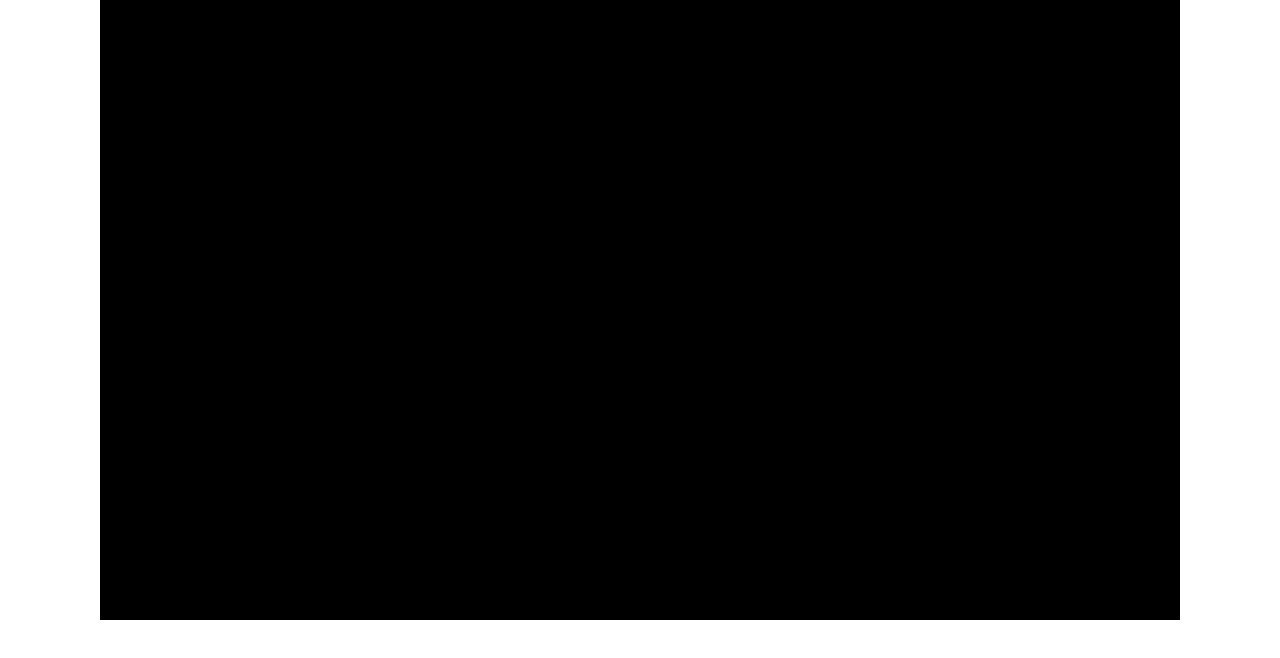
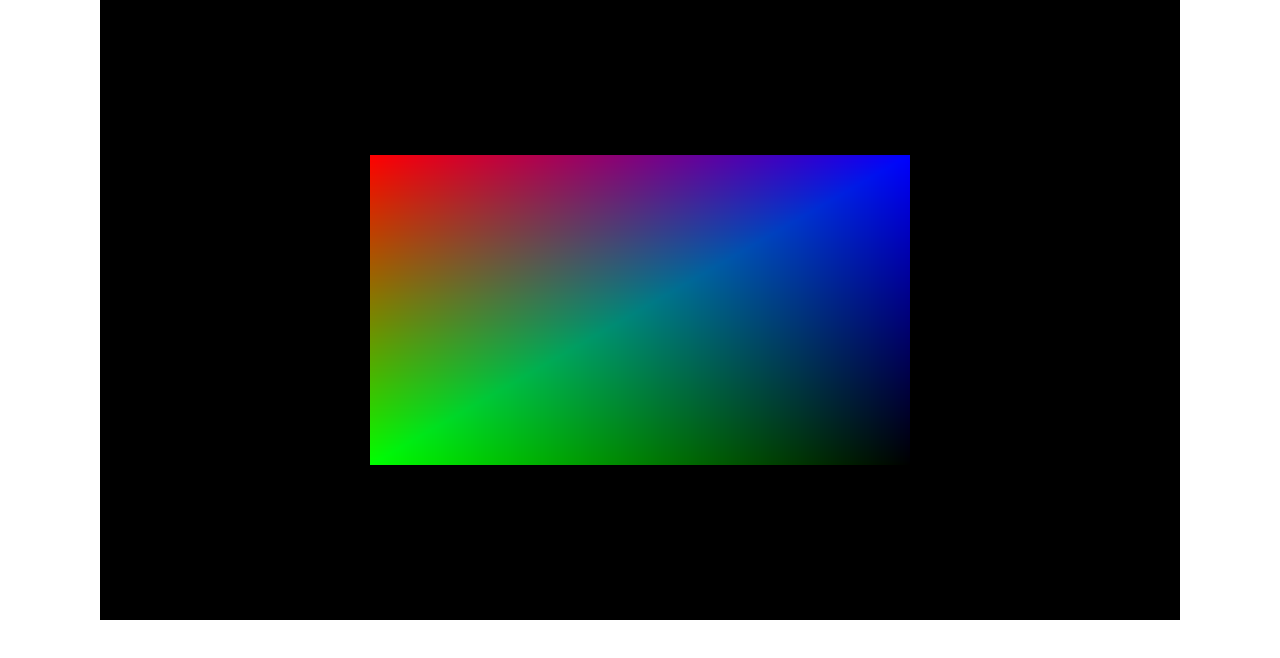
Before and after one commit to TamigaYamazaki/GameMadeFrameWorlk_js, a plain HTML site: page index.html in a window 1280 px wide. Drawn offline with Linux system fonts and the light colour scheme.

Commit message:
Add Shading system

```diff
--- a/Engine/Shaders/flagment_shader.glsl.js
+++ b/Engine/Shaders/flagment_shader.glsl.js
@@ -1,12 +1,10 @@
-const vertex_source = `#version 300 es
-
+const flagment_source = `#version 300 es
 precision highp float;
 
 in vec4 vColor;
 
-out vec4 fragmentColor;
+out vec4 FragColor;
 
-void main()
-{
-	fragmentColor = vColor;
+void main() {
+    FragColor = vColor;
 }`;
--- a/Engine/Shaders/vertex_shader.glsl.js
+++ b/Engine/Shaders/vertex_shader.glsl.js
@@ -1,19 +1,12 @@
-const flagment_source = `#version 300 es
+const vertex_source = `#version 300 es
+in vec3 vertexPosition;		//頂点座標
+in vec4 color;				//頂点色
 
-//use OpenGL ES 3.0
-
-//position of vertex: x, y, z
-//color of vertex: r, g, b, alpha
-in vec3 vertexPosition;
-in vec4 color;
-
-//declaration a variable that output to flagment shader with "out".
 out vec4 vColor;
 
 void main()
 {
-	//dont any proccesings.
-	vcolor = color;
+	vColor = color;
 
 	gl_Position = vec4(vertexPosition, 1.0);
 }`;
--- a/Engine/engine.js
+++ b/Engine/engine.js
@@ -1,14 +1,16 @@
-const gl = document.getElementById("screen").getContext("webgl2");
+const canvas = document.getElementById("screen");
+const gl = canvas.getContext("webgl2");
 
 if(!gl)
 {
 	alert("You cant use webgl2");
 }
 
+gl.clearColor(0.0, 0.0, 0.0, 1.0);
+gl.clear(gl.COLOR_BUFFER_BIT);
+
 const loadVertexShader = vertex_source;
 const loadFragmenShader = flagment_source;
-
-console.log(loadVertexShader);
 
 Promise.all([loadVertexShader, loadFragmenShader])
 		.then((responses) => Promise.all([responses[0], responses[1]]))
@@ -54,8 +56,60 @@ Promise.all([loadVertexShader, loadFragmenShader])
 			{
 				const info = gl.getProgramInfoLog(program);
 				console.log(info);
+			}else
+			{
+				console.log("Linking shader to program and compiling was successful")
 			}
 
 			//use program
 			gl.useProgram(program);
+
+			//シェーダーのデータ転送用バッファ領域
+			const vertexBuffer = gl.createBuffer();
+			const colorBuffer = gl.createBuffer();
+
+			//バーテックスシェーダーのin変数の位置取得
+			const vertexAttribLocation = gl.getAttribLocation(program, "vertexPosition");
+			const colorAttribLocation = gl.getAttribLocation(program, "color");
+			const VERTEX_SIZE = 3;
+			const COLOR_SIZE = 4;
+
+			gl.bindBuffer(gl.ARRAY_BUFFER, vertexBuffer);	//バッファをバインド
+			gl.enableVertexAttribArray(vertexAttribLocation);	//in変数を有効化
+			gl.vertexAttribPointer(vertexAttribLocation, VERTEX_SIZE, gl.FLOAT, false, 0, 0);	//バインドしているバッファと変数をリンク
+			//頂点色についても同様に
+			gl.bindBuffer(gl.ARRAY_BUFFER, colorBuffer);
+			gl.enableVertexAttribArray(colorAttribLocation);
+			gl.vertexAttribPointer(colorAttribLocation, COLOR_SIZE, gl.FLOAT, false, 0, 0);
+
+			/*頂点データを定義する
+			 *WebGL2では右手座標系
+			 *ポリゴンの頂点は反時計周りに定義する*/
+			const verteces = new Float32Array([
+				-0.5, 0.5, 0.0,
+				-0.5, -0.5, 0.0,
+				0.5, 0.5, 0.0,
+				-0.5, -0.5, 0.0,
+				0.5, -0.5, 0.0,
+				0.5, 0.5, 0.0
+			]);
+			const colors = new Float32Array([
+				1.0, 0.0, 0.0, 1.0,
+				0.0, 1.0, 0.0, 1.0,
+				0.0, 0.0, 1.0, 1.0,
+				0.0, 1.0, 0.0, 1.0,
+				0.0, 0.0, 0.0, 1.0,
+				0.0, 0.0, 1.0, 1.0
+			]);
+
+			//バインドしてデータを転送
+			gl.bindBuffer(gl.ARRAY_BUFFER, vertexBuffer);
+			gl.bufferData(gl.ARRAY_BUFFER, verteces, gl.STATIC_DRAW);
+			gl.bindBuffer(gl.ARRAY_BUFFER, colorBuffer);
+			gl.bufferData(gl.ARRAY_BUFFER, colors, gl.STATIC_DRAW);
+
+			const VERTEX_NUMS = 6;
+			gl.drawArrays(gl.TRIANGLES, 0, VERTEX_NUMS);
+
+			gl.flush();
 		});
```
Also changed, not shown: index.html (+4 -0 lines).
